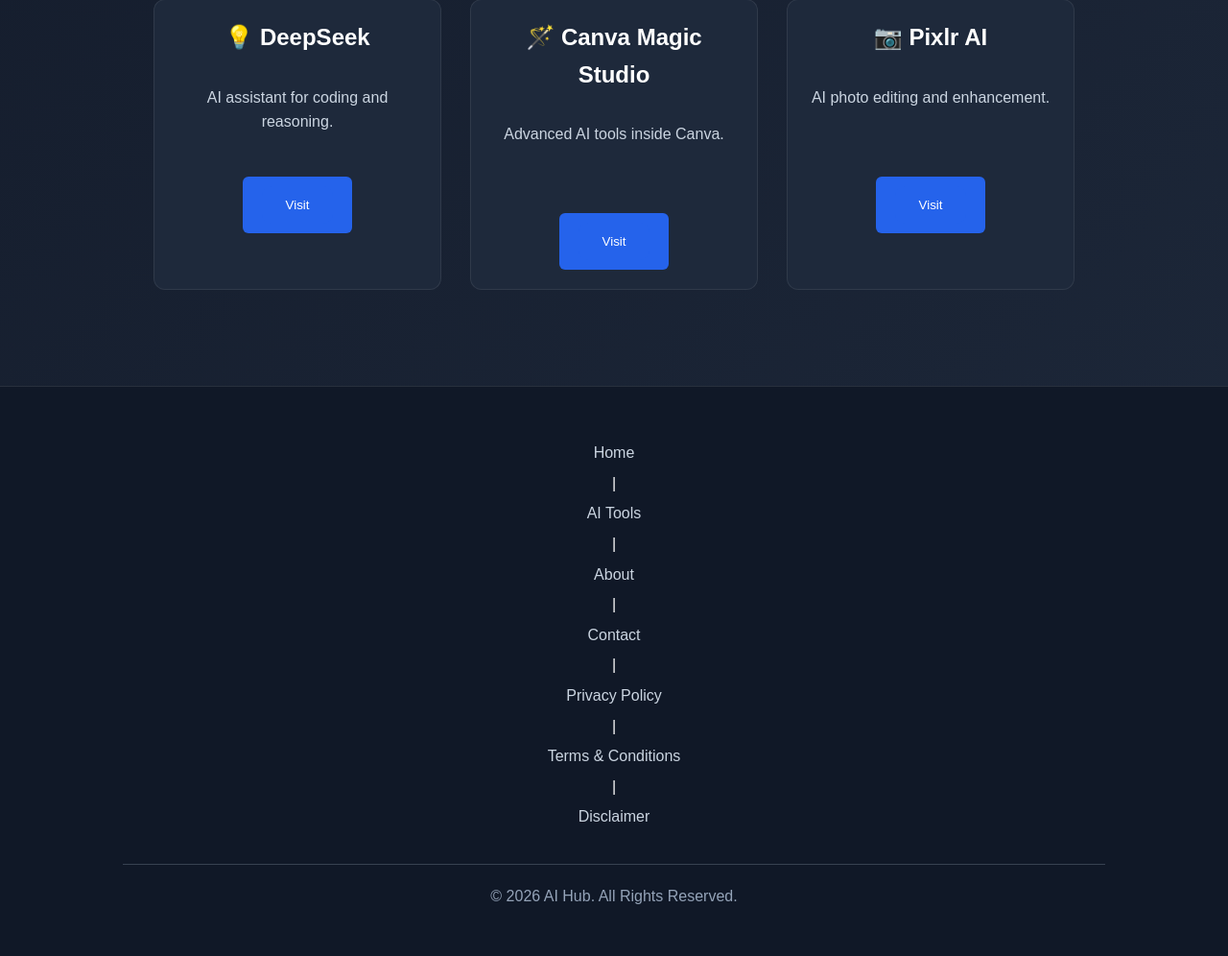
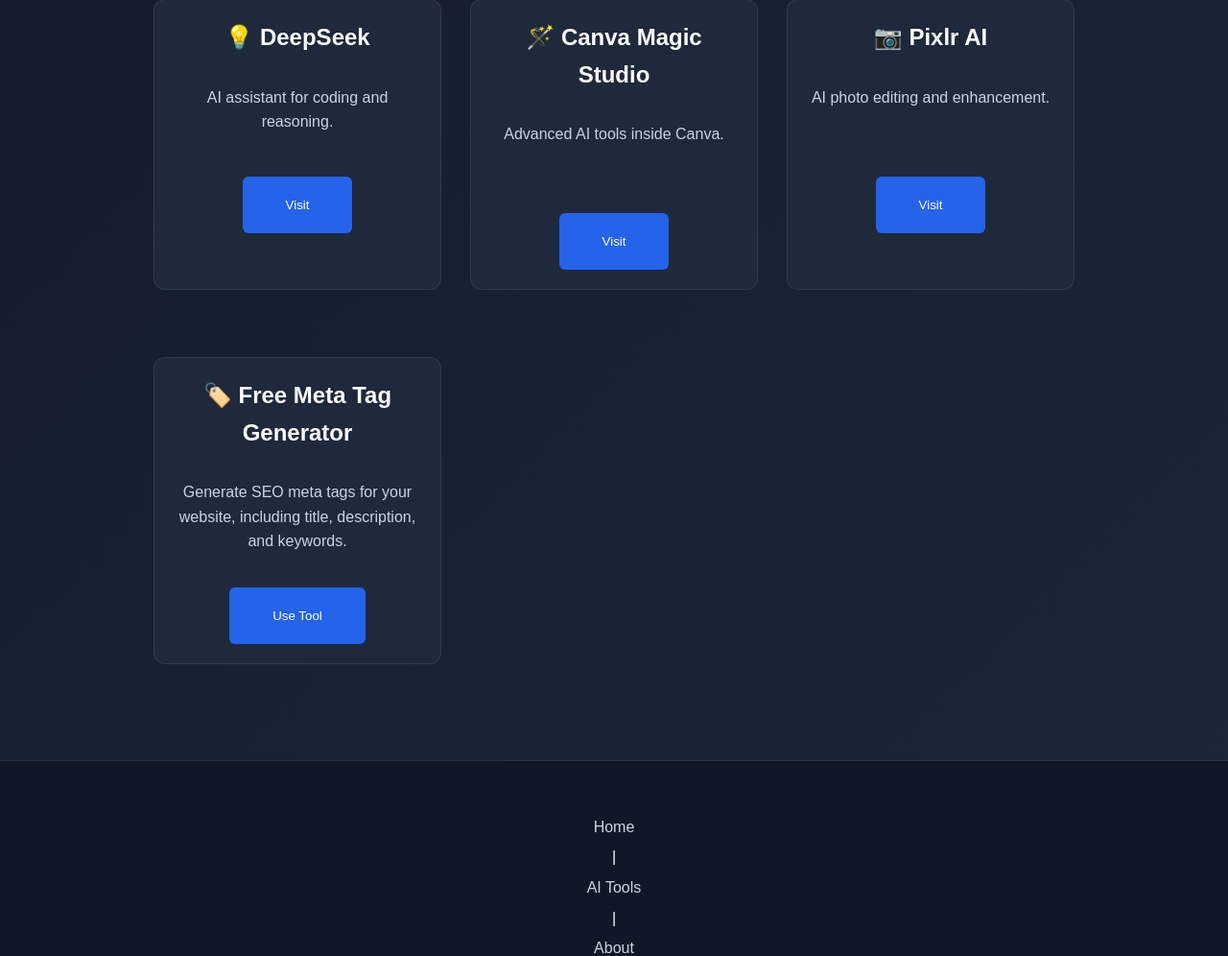
Before and after one commit to aribaamjad/python-course, a Flask app: page /tools in a window 1280 px wide. Shown: the part 4867-5863 px from the top of the page at 96% size. Run offline with Flask 3, Linux system fonts and the light colour scheme.

Commit message:
Add Meta Tag Generator to tools page

```diff
--- a/templates/tools.html
+++ b/templates/tools.html
@@ -310,6 +310,13 @@ placeholder="🔍 Search AI Tools..."
 <a href="https://pixlr.com" target="_blank"><button>Visit</button></a>
 </div>
 
+<div class="card productivity">
+    <h2>🏷️ Free Meta Tag Generator</h2>
+    <p>Generate SEO meta tags for your website, including title, description, and keywords.</p>
+    <a href="/meta-tag-generator">
+        <button>Use Tool</button>
+    </a>
+</div>
 </section>
 
 <footer class="footer">
```
